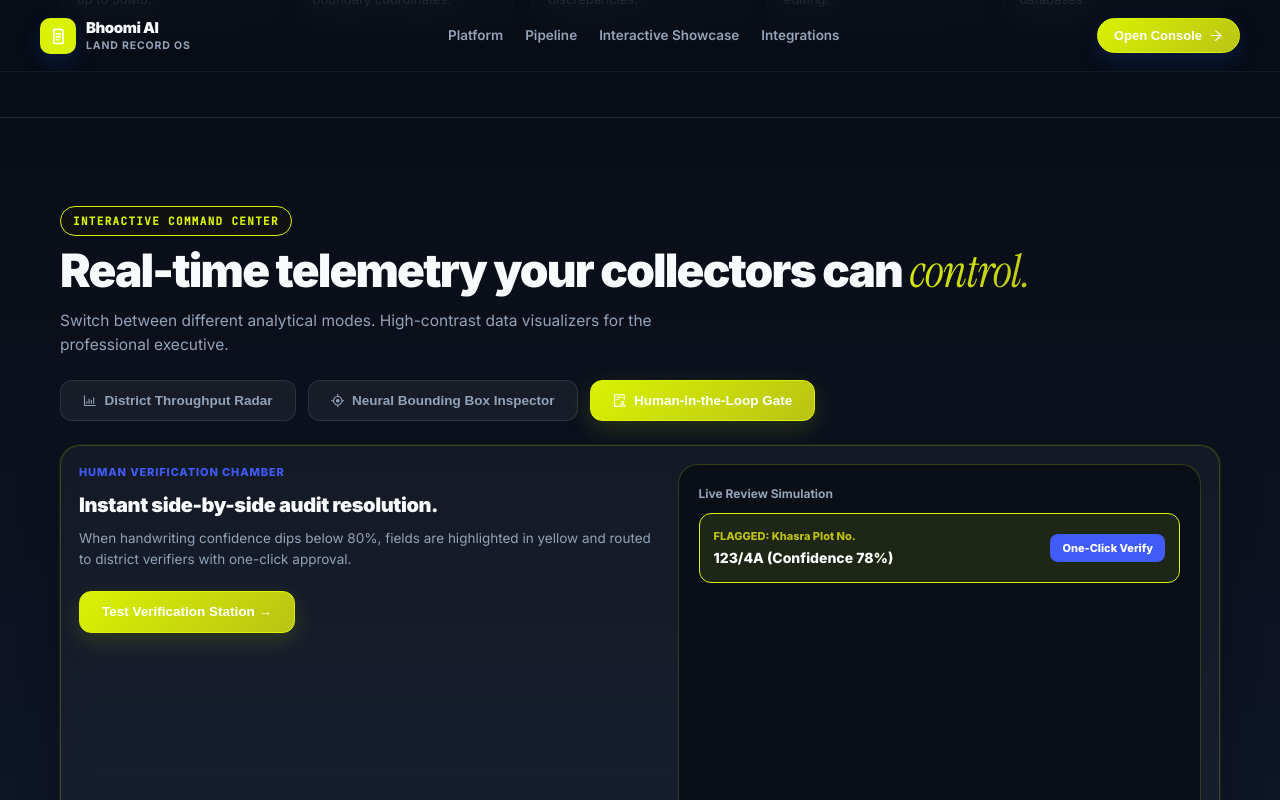
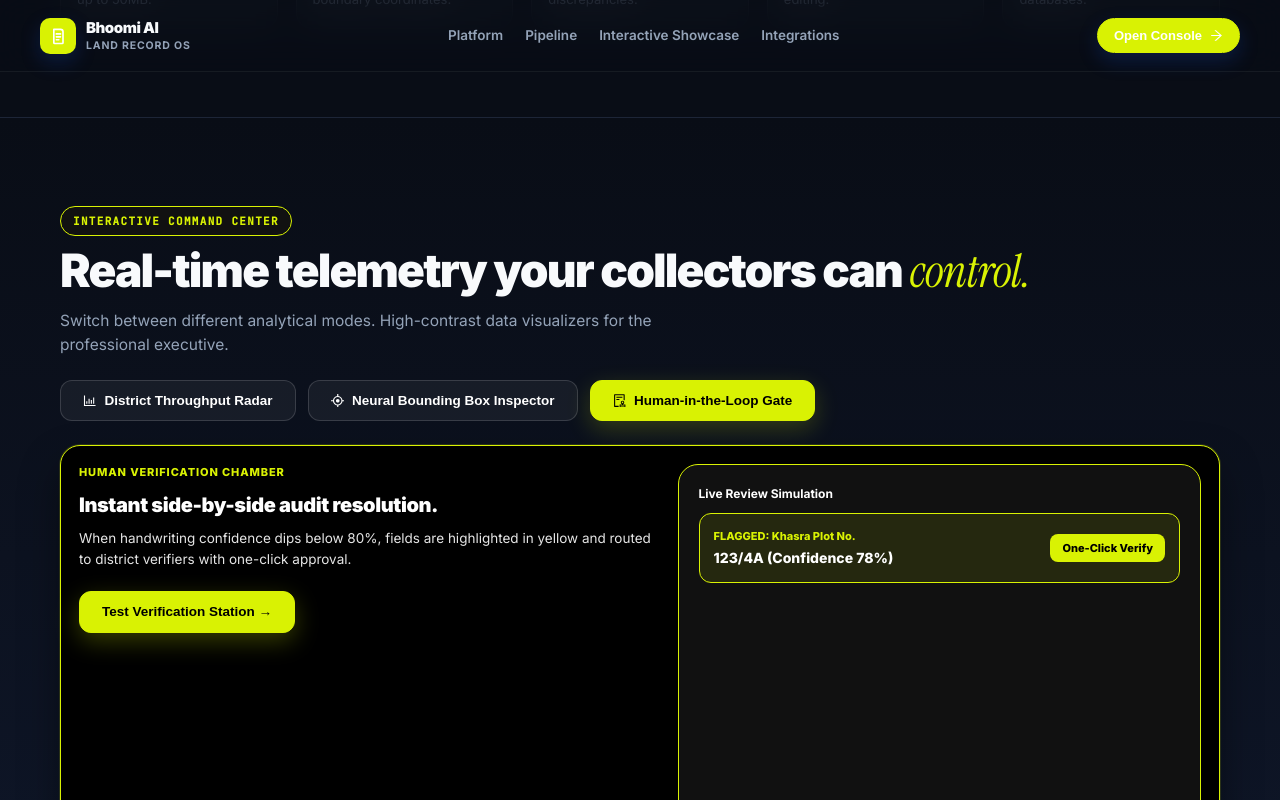
Before and after one commit to srivastavishan82-creator/SIH-2026-P2, a React (Vite) app in the folder frontend/: page /SIH-2026-P2/landing in a window 1280 px wide. Both pictures are taken after a click on the button "Human-in-the-Loop Gate". Shown: the part 2328-3128 px from the top of the page. Built offline with nearby package versions, Linux system fonts and the light colour scheme; a web font is replaced by a local one.

Commit message:
Fix telemetry and reports showcase to strictly use black, white, and yellow

```diff
--- a/frontend/src/components/Landing.jsx
+++ b/frontend/src/components/Landing.jsx
@@ -97,17 +97,17 @@
 const PALETTE = {
   id: 'neon',
   name: 'Neon Tech',
-  gradient: 'linear-gradient(135deg, #d9f203 0%, #bac313 100%)',
+  gradient: 'linear-gradient(135deg, #d9f203 0%, #d9f203 100%)',
   primary: '#d9f203',
-  primaryStrong: '#bac313',
+  primaryStrong: '#d9f203',
   primaryRgb: '217,242,3',
-  accent: '#405bf7',
-  accentRgb: '64,91,247',
-  accentSoft: '#e0e5ff',
+  accent: '#ffffff',
+  accentRgb: '255,255,255',
+  accentSoft: '#ffffff',
   tagBg: '#111111',
   tagBorder: '#d9f203',
   tagColor: '#d9f203',
-  chartActive: 'linear-gradient(135deg, #d9f203, #bac313)',
+  chartActive: '#d9f203',
   shadow: '0 8px 24px rgba(217,242,3,0.15)',
 };
 
@@ -370,19 +370,19 @@
               key={tab.id}
               onClick={() => setActiveTab(tab.id)}
               style={{
-                background: activeTab === tab.id ? P.gradient : 'rgba(255,255,255,0.05)',
-                color: activeTab === tab.id ? '#ffffff' : '#94A3B8',
-                border: `1px solid ${activeTab === tab.id ? P.primary : 'rgba(255,255,255,0.1)'}`,
+                background: activeTab === tab.id ? '#d9f203' : 'rgba(255,255,255,0.05)',
+                color: activeTab === tab.id ? '#000000' : '#ffffff',
+                border: `1px solid ${activeTab === tab.id ? '#d9f203' : 'rgba(255,255,255,0.15)'}`,
                 padding: '12px 22px',
                 borderRadius: 12,
-                fontWeight: 750,
+                fontWeight: 800,
                 fontSize: 13.5,
                 cursor: 'pointer',
                 display: 'inline-flex',
                 alignItems: 'center',
                 gap: 8,
                 transition: 'all 0.25s var(--ease-spring)',
-                boxShadow: activeTab === tab.id ? P.shadow : 'none'
+                boxShadow: activeTab === tab.id ? '0 8px 24px rgba(217,242,3,0.2)' : 'none'
               }}
             >
               {tab.icon} {tab.label}
@@ -392,26 +392,26 @@
 
         {/* Showcase Interactive Card Panel */}
         <Reveal delay={0.1}>
-          <div className="showcase-panel" style={{ border: `1px solid ${P.primary}33`, minHeight: 460, boxShadow: `0 0 0 1px ${P.primary}14, 0 20px 40px rgba(0,0,0,0.22)`, transition: 'all 0.3s' }}>
+          <div className="showcase-panel" style={{ border: '1px solid #d9f203', minHeight: 460, boxShadow: '0 0 0 1px rgba(217,242,3,0.15), 0 20px 40px rgba(0,0,0,0.4)', transition: 'all 0.3s', background: '#000000' }}>
             {activeTab === 'throughput' && (
               <>
                 <div className="showcase-copy">
-                  <div style={{ display: 'inline-flex', alignItems: 'center', gap: 6, color: P.primaryStrong, fontSize: 11, fontWeight: 800, letterSpacing: '0.08em', textTransform: 'uppercase', marginBottom: 12 }}>
-                    <span style={{ width: 8, height: 8, borderRadius: 99, background: P.primary, boxShadow: `0 0 8px ${P.primary}` }} />
-                    Live Pilot Telemetry • {P.name}
+                  <div style={{ display: 'inline-flex', alignItems: 'center', gap: 6, color: '#d9f203', fontSize: 11, fontWeight: 800, letterSpacing: '0.08em', textTransform: 'uppercase', marginBottom: 12 }}>
+                    <span style={{ width: 8, height: 8, borderRadius: 99, background: '#d9f203', boxShadow: '0 0 8px #d9f203' }} />
+                    Live Pilot Telemetry • Neon Tech
                   </div>
-                  <h3>District-wise velocity, accuracy, and SLA queues.</h3>
-                  <p>
+                  <h3 style={{ color: '#ffffff' }}>District-wise velocity, accuracy, and SLA queues.</h3>
+                  <p style={{ color: '#ffffff', opacity: 0.9 }}>
                     Administrators track ingestion throughput across every tehsil while verifiers clear low-confidence flags with zero backlog.
                   </p>
 
                   <div className="kpi-list">
                     {[
-                      [P.primary, `Selected District: ${selectedDistrict.name} (${selectedDistrict.count} records digested)`],
-                      [P.accent, '94.8% mean extraction confidence across UP zone'],
-                      [P.primary, '46 fields queued for expert human verification'],
+                      ['#d9f203', `Selected District: ${selectedDistrict.name} (${selectedDistrict.count} records digested)`],
+                      ['#d9f203', '94.8% mean extraction confidence across UP zone'],
+                      ['#d9f203', '46 fields queued for expert human verification'],
                     ].map(([c, txt]) => (
-                      <div className="kpi-row" key={txt} style={{ borderColor: `${c}22` }}>
+                      <div className="kpi-row" key={txt} style={{ borderColor: 'rgba(217,242,3,0.2)', background: 'rgba(255,255,255,0.04)', color: '#ffffff' }}>
                         <span className="kpi-dot" style={{ background: c, boxShadow: `0 0 10px ${c}` }} />
                         {txt}
                       </div>
@@ -419,16 +419,16 @@
                   </div>
 
                   <div style={{ marginTop: 24 }}>
-                    <button onClick={onLaunch} style={{ height: 42, paddingInline: 22, fontSize: 13.5, borderRadius: 12, fontWeight: 800, color: '#fff', background: P.gradient, border: `1px solid ${P.primary}`, boxShadow: P.shadow, cursor: 'pointer', display: 'inline-flex', alignItems: 'center', gap: 8 }}>
+                    <button onClick={onLaunch} style={{ height: 42, paddingInline: 22, fontSize: 13.5, borderRadius: 12, fontWeight: 800, color: '#000000', background: '#d9f203', border: '1px solid #d9f203', boxShadow: '0 8px 24px rgba(217,242,3,0.25)', cursor: 'pointer', display: 'inline-flex', alignItems: 'center', gap: 8 }}>
                       Launch Analytics Dashboard →
                     </button>
                   </div>
                 </div>
 
-                <div className="chart-mock" style={{ background: 'rgba(9,13,22,0.85)', padding: 24, borderRadius: 20, border: `1px solid ${P.primary}1A` }}>
+                <div className="chart-mock" style={{ background: '#111111', padding: 24, borderRadius: 20, border: '1px solid #d9f203' }}>
                   <div className="chart-mock-title" style={{ display: 'flex', justifyContent: 'space-between', alignItems: 'center' }}>
-                    <span style={{ color: '#F1F5F9', fontWeight: 800, fontSize: 14 }}>District Digitization Velocity</span>
-                    <span style={{ color: P.primaryStrong, fontWeight: 800, background: `${P.primary}18`, padding: '2px 8px', borderRadius: 99, border: `1px solid ${P.primary}30` }}>+18.2% surge</span>
+                    <span style={{ color: '#ffffff', fontWeight: 800, fontSize: 14 }}>District Digitization Velocity</span>
+                    <span style={{ color: '#000000', fontWeight: 800, background: '#d9f203', padding: '2px 8px', borderRadius: 99, border: '1px solid #d9f203' }}>+18.2% surge</span>
                   </div>
 
                   {/* Interactive District Bar Graph */}
@@ -440,19 +440,19 @@
                         onClick={() => setSelectedDistrict(b)}
                         style={{ cursor: 'pointer', opacity: selectedDistrict.name === b.name ? 1 : 0.65, transition: 'all 0.2s ease', display: 'flex', flexDirection: 'column', alignItems: 'center', justifyContent: 'flex-end', height: '100%', flex: 1 }}
                       >
-                        <span style={{ fontSize: 11, color: selectedDistrict.name === b.name ? P.primaryStrong : '#9e9e9e', fontWeight: 800, marginBottom: 4 }}>
+                        <span style={{ fontSize: 11, color: selectedDistrict.name === b.name ? '#d9f203' : '#ffffff', fontWeight: 800, marginBottom: 4 }}>
                           {b.count}
                         </span>
                         <div
                           style={{
                             width: '100%',
                             height: `${b.h}%`,
-                            background: selectedDistrict.name === b.name ? P.gradient : '#333333',
+                            background: selectedDistrict.name === b.name ? '#d9f203' : '#333333',
                             borderRadius: 6,
                             transition: 'all 0.3s ease'
                           }}
                         />
-                        <span className="bar-label" style={{ color: selectedDistrict.name === b.name ? '#ffffff' : '#9e9e9e', fontWeight: 750, marginTop: 6, fontSize: 11, textAlign: 'center' }}>
+                        <span className="bar-label" style={{ color: selectedDistrict.name === b.name ? '#d9f203' : '#ffffff', fontWeight: 750, marginTop: 6, fontSize: 11, textAlign: 'center' }}>
                           {b.name}
                         </span>
                       </div>
@@ -465,37 +465,37 @@
             {activeTab === 'ocr_inspector' && (
               <>
                 <div className="showcase-copy">
-                  <div style={{ color: P.primaryStrong, fontSize: 11, fontWeight: 800, letterSpacing: '0.08em', textTransform: 'uppercase', marginBottom: 12 }}>
+                  <div style={{ color: '#d9f203', fontSize: 11, fontWeight: 800, letterSpacing: '0.08em', textTransform: 'uppercase', marginBottom: 12 }}>
                     Neural Bounding Box AI
                   </div>
-                  <h3>Multi-layered spatial layout reconstruction.</h3>
-                  <p>
+                  <h3 style={{ color: '#ffffff' }}>Multi-layered spatial layout reconstruction.</h3>
+                  <p style={{ color: '#ffffff', opacity: 0.9 }}>
                     Deep learning segmentation engines map tabular boundaries, khasra columns, and landowner rows directly on scanned raster images.
                   </p>
                   <div style={{ display: 'grid', gridTemplateColumns: '1fr 1fr', gap: 10, marginTop: 16 }}>
-                    <div style={{ background: 'rgba(255,255,255,0.05)', padding: 12, borderRadius: 10, border: '1px solid rgba(255,255,255,0.08)' }}>
-                      <div style={{ color: P.primaryStrong, fontWeight: 800, fontSize: 16 }}>0.04s</div>
-                      <div style={{ color: '#94A3B8', fontSize: 11.5 }}>Layout Inference</div>
+                    <div style={{ background: 'rgba(255,255,255,0.05)', padding: 12, borderRadius: 10, border: '1px solid #d9f203' }}>
+                      <div style={{ color: '#d9f203', fontWeight: 800, fontSize: 16 }}>0.04s</div>
+                      <div style={{ color: '#ffffff', fontSize: 11.5 }}>Layout Inference</div>
                     </div>
-                    <div style={{ background: 'rgba(255,255,255,0.05)', padding: 12, borderRadius: 10, border: '1px solid rgba(255,255,255,0.08)' }}>
-                      <div style={{ color: P.accent, fontWeight: 800, fontSize: 16 }}>99.2%</div>
-                      <div style={{ color: '#94A3B8', fontSize: 11.5 }}>Table IoU Precision</div>
+                    <div style={{ background: 'rgba(255,255,255,0.05)', padding: 12, borderRadius: 10, border: '1px solid #d9f203' }}>
+                      <div style={{ color: '#d9f203', fontWeight: 800, fontSize: 16 }}>99.2%</div>
+                      <div style={{ color: '#ffffff', fontSize: 11.5 }}>Table IoU Precision</div>
                     </div>
                   </div>
                 </div>
 
-                <div style={{ background: 'rgba(9,13,22,0.85)', padding: 20, borderRadius: 20, border: `1px solid ${P.primary}33`, display: 'flex', flexDirection: 'column', gap: 12 }}>
-                  <div style={{ display: 'flex', justifyContent: 'space-between', color: '#94A3B8', fontSize: 12 }}>
+                <div style={{ background: '#111111', padding: 20, borderRadius: 20, border: '1px solid #d9f203', display: 'flex', flexDirection: 'column', gap: 12 }}>
+                  <div style={{ display: 'flex', justifyContent: 'space-between', color: '#ffffff', fontSize: 12 }}>
                     <span>Spatial Bounding Box Overlay</span>
-                    <span style={{ color: P.accent, fontWeight: 700 }}>4 Zones Detected</span>
+                    <span style={{ color: '#d9f203', fontWeight: 700 }}>4 Zones Detected</span>
                   </div>
-                  <div style={{ background: '#0F172A', border: `1.5px solid ${P.primary}`, padding: 16, borderRadius: 12, display: 'flex', flexDirection: 'column', gap: 8 }}>
+                  <div style={{ background: '#000000', border: '1.5px solid #d9f203', padding: 16, borderRadius: 12, display: 'flex', flexDirection: 'column', gap: 8 }}>
                     <div style={{ display: 'flex', justifyContent: 'space-between', borderBottom: '1px solid rgba(255,255,255,0.1)', paddingBottom: 6 }}>
-                      <span style={{ color: P.primaryStrong, fontSize: 11.5, fontWeight: 700 }}>BBox [120, 45, 380, 85]</span>
-                      <span style={{ color: P.accent, fontSize: 11.5 }}>Conf 98%</span>
+                      <span style={{ color: '#d9f203', fontSize: 11.5, fontWeight: 700 }}>BBox [120, 45, 380, 85]</span>
+                      <span style={{ color: '#ffffff', fontSize: 11.5 }}>Conf 98%</span>
                     </div>
                     <div style={{ color: '#ffffff', fontWeight: 800, fontSize: 15 }}>खातेदार: राजेश कुमार शर्मा</div>
-                    <div style={{ color: '#94A3B8', fontSize: 12 }}>खसरा सं. 45/2B • क्षेत्रफल: 2.45 हे.</div>
+                    <div style={{ color: '#ffffff', opacity: 0.85, fontSize: 12 }}>खसरा सं. 45/2B • क्षेत्रफल: 2.45 हे.</div>
                   </div>
                 </div>
               </>
@@ -504,28 +504,28 @@
             {activeTab === 'audit_gate' && (
               <>
                 <div className="showcase-copy">
-                  <div style={{ color: P.accent, fontSize: 11, fontWeight: 800, letterSpacing: '0.08em', textTransform: 'uppercase', marginBottom: 12 }}>
+                  <div style={{ color: '#d9f203', fontSize: 11, fontWeight: 800, letterSpacing: '0.08em', textTransform: 'uppercase', marginBottom: 12 }}>
                     Human Verification Chamber
                   </div>
-                  <h3>Instant side-by-side audit resolution.</h3>
-                  <p>
+                  <h3 style={{ color: '#ffffff' }}>Instant side-by-side audit resolution.</h3>
+                  <p style={{ color: '#ffffff', opacity: 0.9 }}>
                     When handwriting confidence dips below 80%, fields are highlighted in yellow and routed to district verifiers with one-click approval.
                   </p>
                   <div style={{ marginTop: 20 }}>
-                    <button onClick={onLaunch} style={{ height: 42, paddingInline: 22, fontSize: 13.5, borderRadius: 12, fontWeight: 800, color: '#fff', background: P.gradient, border: `1px solid ${P.primary}`, boxShadow: P.shadow, cursor: 'pointer' }}>
+                    <button onClick={onLaunch} style={{ height: 42, paddingInline: 22, fontSize: 13.5, borderRadius: 12, fontWeight: 800, color: '#000000', background: '#d9f203', border: '1px solid #d9f203', boxShadow: '0 8px 24px rgba(217,242,3,0.25)', cursor: 'pointer' }}>
                       Test Verification Station →
                     </button>
                   </div>
                 </div>
 
-                <div style={{ background: 'rgba(9,13,22,0.85)', padding: 20, borderRadius: 20, border: `1px solid ${P.primary}33`, display: 'flex', flexDirection: 'column', gap: 10 }}>
-                  <div style={{ fontSize: 12, color: '#94A3B8', fontWeight: 700 }}>Live Review Simulation</div>
-                  <div style={{ background: `rgba(${P.primaryRgb},0.1)`, border: `1px solid ${P.primary}`, padding: 14, borderRadius: 12, display: 'flex', justifyContent: 'space-between', alignItems: 'center' }}>
+                <div style={{ background: '#111111', padding: 20, borderRadius: 20, border: '1px solid #d9f203', display: 'flex', flexDirection: 'column', gap: 10 }}>
+                  <div style={{ fontSize: 12, color: '#ffffff', fontWeight: 700 }}>Live Review Simulation</div>
+                  <div style={{ background: 'rgba(217,242,3,0.1)', border: '1px solid #d9f203', padding: 14, borderRadius: 12, display: 'flex', justifyContent: 'space-between', alignItems: 'center' }}>
                     <div>
-                      <div style={{ fontSize: 11, color: P.primaryStrong, fontWeight: 750 }}>FLAGGED: Khasra Plot No.</div>
-                      <div style={{ fontSize: 14, fontWeight: 800, color: '#fff', marginTop: 2 }}>123/4A (Confidence 78%)</div>
+                      <div style={{ fontSize: 11, color: '#d9f203', fontWeight: 750 }}>FLAGGED: Khasra Plot No.</div>
+                      <div style={{ fontSize: 14, fontWeight: 800, color: '#ffffff', marginTop: 2 }}>123/4A (Confidence 78%)</div>
                     </div>
-                    <span style={{ background: P.accent, color: '#fff', padding: '6px 12px', borderRadius: 8, fontSize: 11, fontWeight: 800 }}>
+                    <span style={{ background: '#d9f203', color: '#000000', padding: '6px 12px', borderRadius: 8, fontSize: 11, fontWeight: 800 }}>
                       One-Click Verify
                     </span>
                   </div>
```
